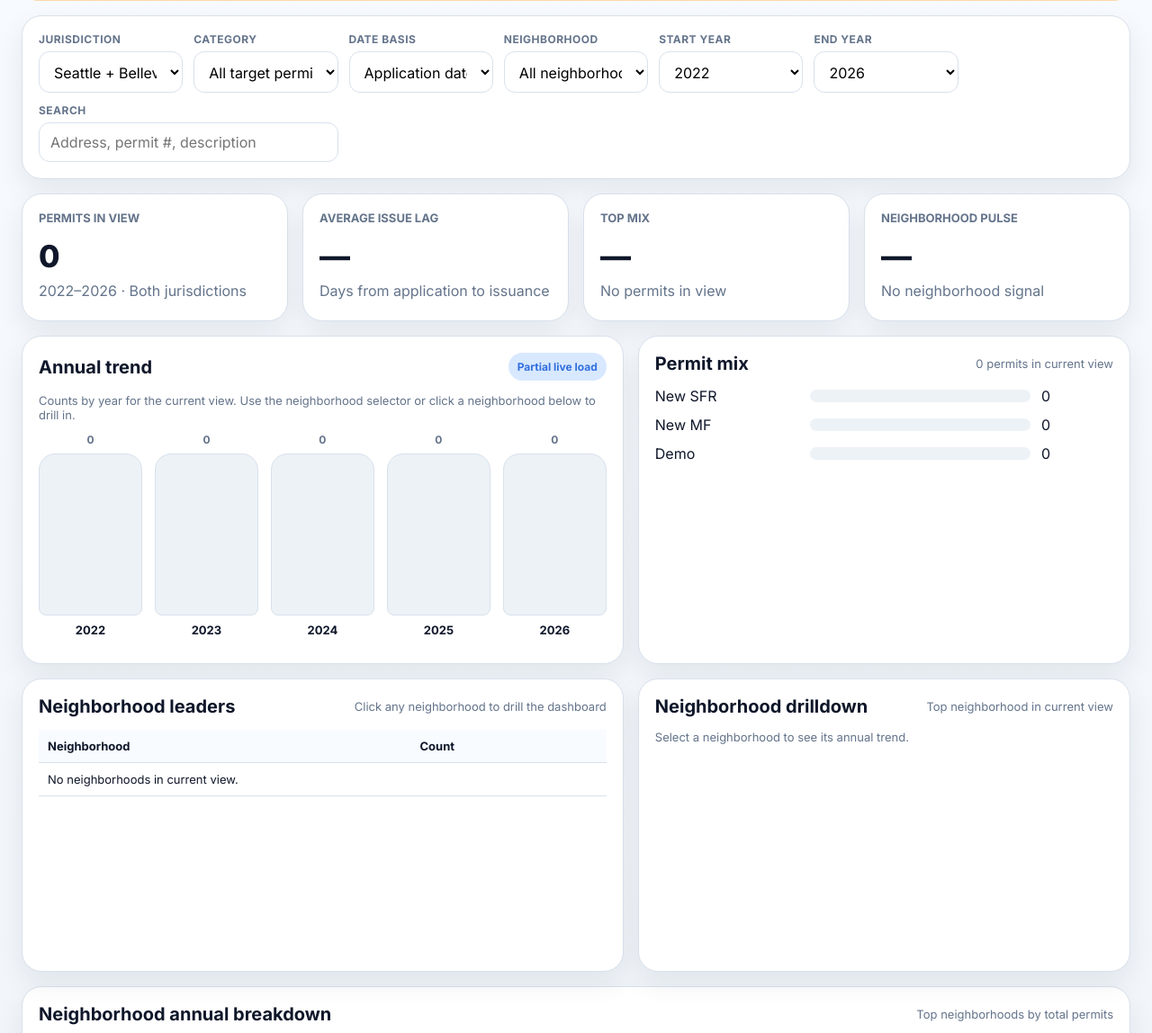
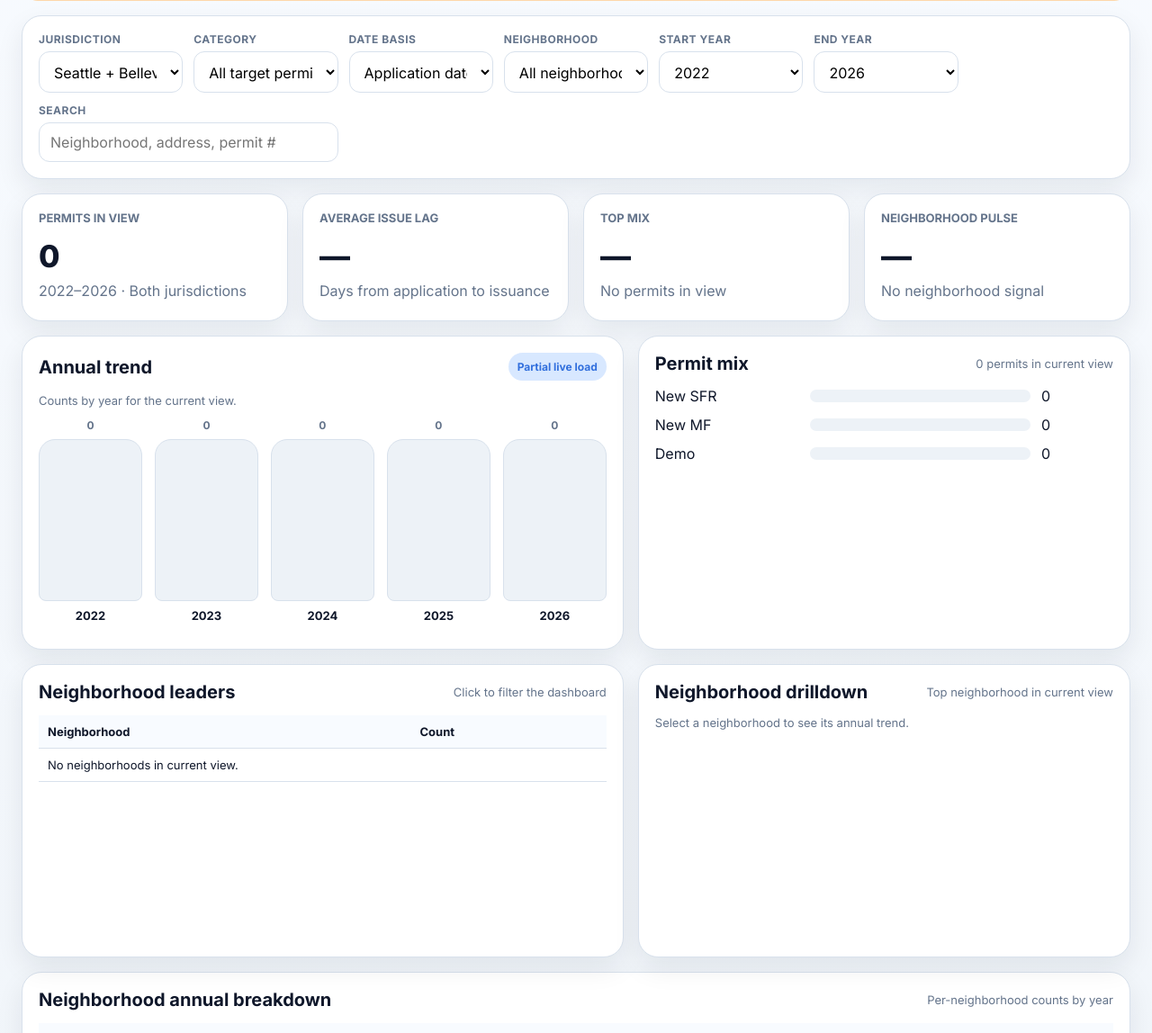
Before and after one commit to kauweg/permits-dashboard, a Flask app: page / in a window 1280 px wide. Shown: the part 261-1409 px from the top of the page at 90% size. Run offline with Flask 3, Linux system fonts and the light colour scheme; data that the repository does not hold is empty.

Commit message:
Add files via upload

```diff
--- a/templates/index.html
+++ b/templates/index.html
@@ -92,7 +92,7 @@
         </label>
         <label class="search-wrap">
           <span>Search</span>
-          <input id="search" type="text" placeholder="Address, permit #, description">
+          <input id="search" type="text" placeholder="Neighborhood, address, permit #">
         </label>
       </div>
     </section>
@@ -126,7 +126,7 @@
           <h2>Annual trend</h2>
           <div id="sourceBadge" class="pill">Live service</div>
         </div>
-        <div class="chart-note">Counts by year for the current view. Use the neighborhood selector or click a neighborhood below to drill in.</div>
+        <div class="chart-note">Counts by year for the current view.</div>
         <div id="trendChart" class="trend-chart"></div>
       </article>
       <article class="panel">
@@ -142,7 +142,7 @@
       <article class="panel">
         <div class="panel-header">
           <h2>Neighborhood leaders</h2>
-          <div class="muted">Click any neighborhood to drill the dashboard</div>
+          <div class="muted">Click to filter the dashboard</div>
         </div>
         <table class="table compact click-table">
           <thead>
@@ -163,7 +163,7 @@
     <section class="panel">
       <div class="panel-header">
         <h2>Neighborhood annual breakdown</h2>
-        <div class="muted">Top neighborhoods by total permits</div>
+        <div class="muted">Per-neighborhood counts by year</div>
       </div>
       <div class="table-wrap compact-wrap">
         <table class="table compact annual-table">
@@ -185,7 +185,7 @@
 
     <section class="panel map-panel">
       <div class="panel-header">
-        <h2>Map</h2>
+        <h2>Sample map</h2>
         <div id="mapMeta" class="muted">—</div>
       </div>
       <div id="map"></div>
@@ -193,8 +193,8 @@
 
     <section class="panel table-panel">
       <div class="panel-header">
-        <h2>Sample permits</h2>
-        <div class="muted">Showing up to 25 rows so the page stays executive-readable</div>
+        <h2>Recent examples</h2>
+        <div class="muted">Small sample only</div>
       </div>
       <div class="table-wrap">
         <table class="table">
```
